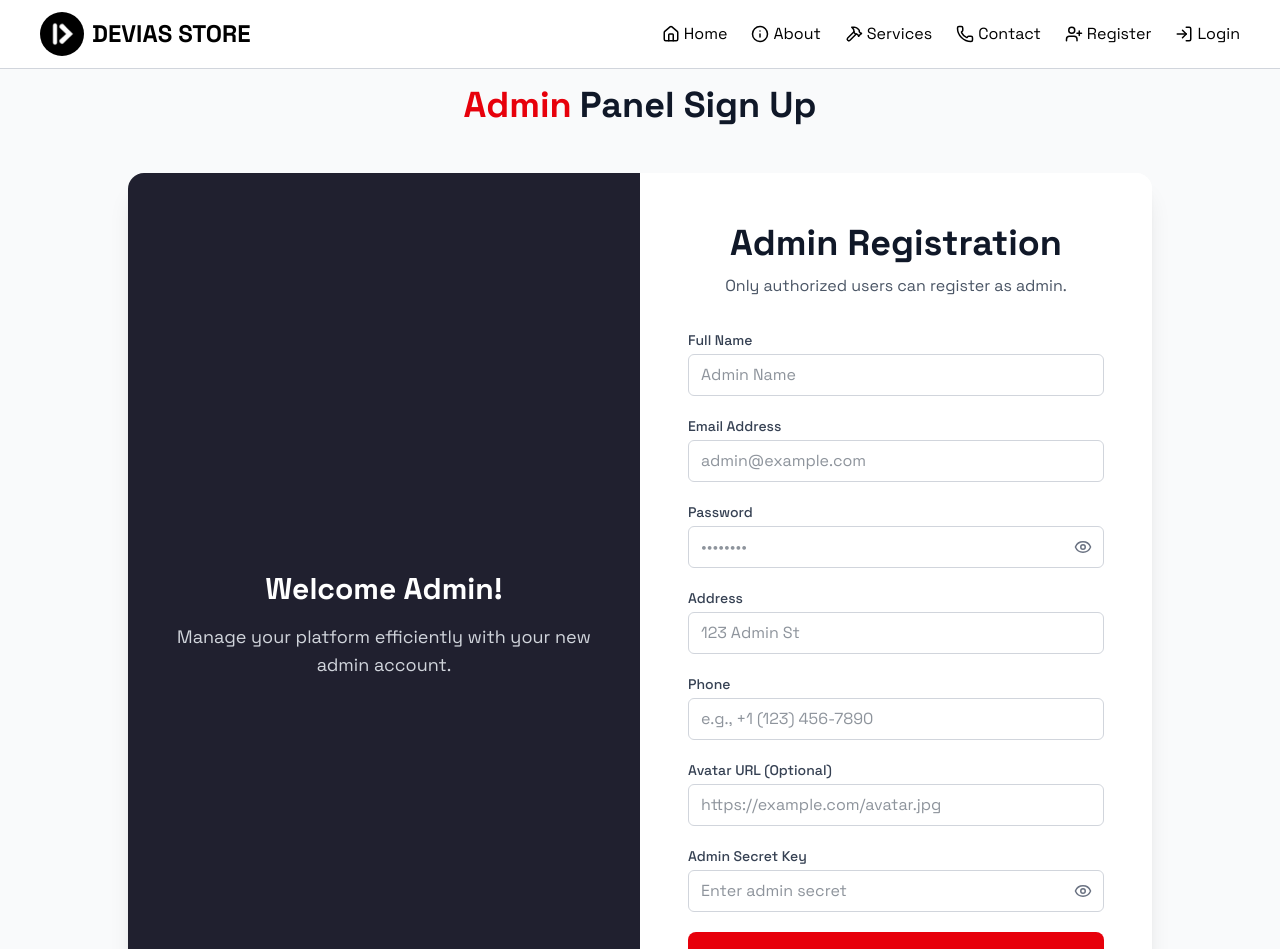
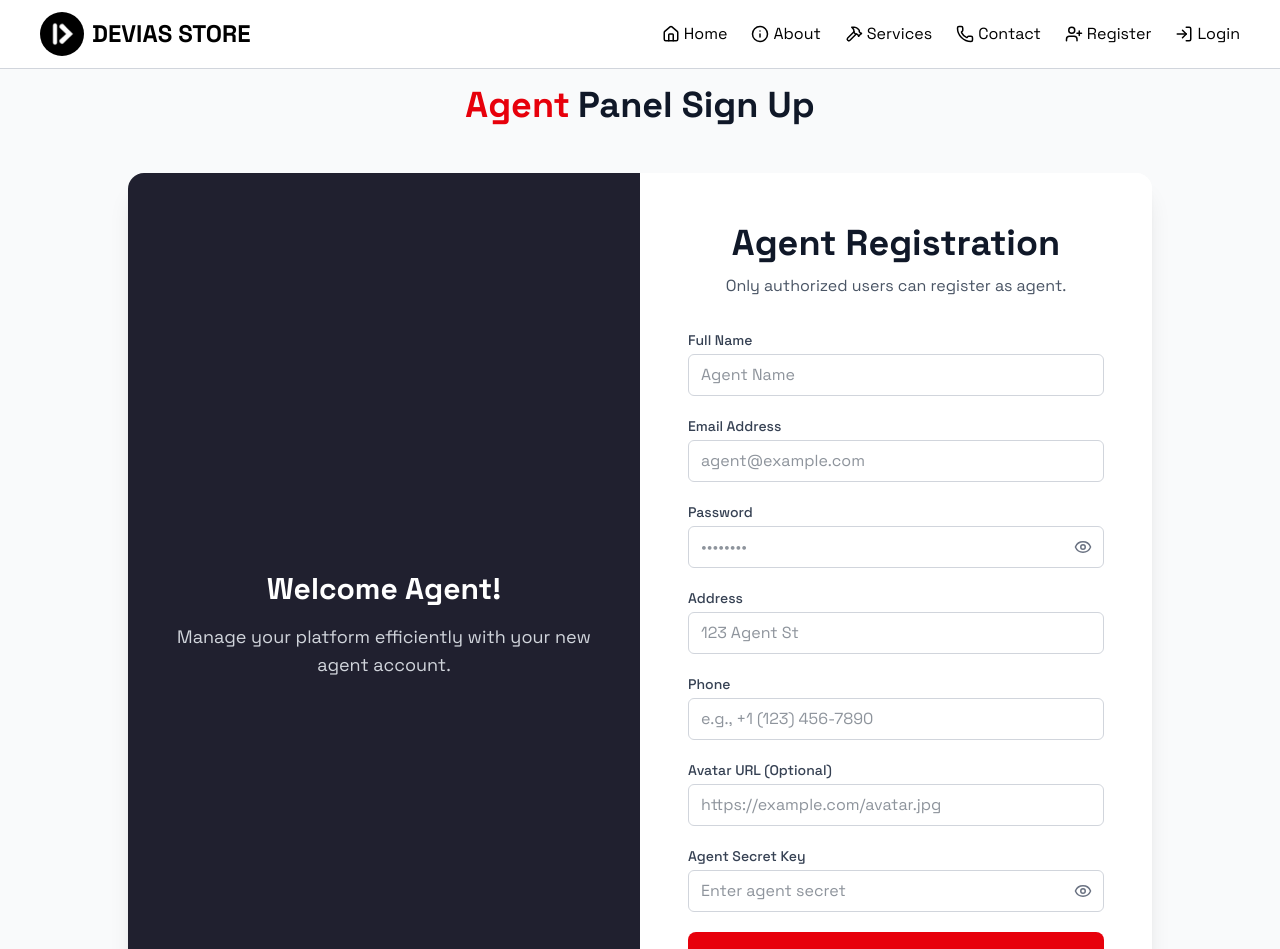
Before and after one commit to elishabhatti/e-commerce-with-mern, a React (Vite) app in the folder client/: page /agent-register in a window 1280 px wide. Shown: the top 949 px of the page. Built offline with nearby package versions, Linux system fonts and the light colour scheme; no server answers.

Commit message:
converted whole admin page to agent

```diff
--- a/client/src/agent/AgentRegister.jsx
+++ b/client/src/agent/AgentRegister.jsx
@@ -16,7 +16,7 @@ const AgentRegister = () => {
     avatar: "",
     address: "",
     phone: "",
-    adminSecret: "",
+    agentSecret: "",
   });
 
   const navigate = useNavigate();
@@ -81,7 +81,7 @@ const AgentRegister = () => {
 
     try {
       const response = await axios.post(
-        "http://localhost:3000/api/admin/register-admin",
+        "http://localhost:3000/api/agent/register-agent",
         formData,
         {
           withCredentials: true,
@@ -95,12 +95,12 @@ const AgentRegister = () => {
         avatar: "",
         address: "",
         phone: "",
-        adminSecret: "",
+        agentSecret: "",
       });
       console.log(response);
       storeTokenIns(response.data.token);
       toast.success("Registration Successful!");
-      navigate("/admin-dashboard");
+      navigate("/agent-dashboard");
     } catch (error) {
       console.error(error);
       const errorMessage =
@@ -121,7 +121,7 @@ const AgentRegister = () => {
         animate="visible"
       >
         <Link to="/" className="flex items-center space-x-2">
-          <span className="text-4xl font-bold text-red-600">Admin</span>
+          <span className="text-4xl font-bold text-red-600">Agent</span>
           <span className="text-4xl font-bold text-gray-900">
             Panel Sign Up
           </span>
@@ -139,13 +139,13 @@ const AgentRegister = () => {
             className="text-4xl font-extrabold mb-2 text-center text-gray-900 leading-tight"
             variants={itemVariants}
           >
-            Admin Registration
+            Agent Registration
           </motion.h2>
           <motion.p
             className="text-center text-gray-600 mb-8 text-md"
             variants={itemVariants}
           >
-            Only authorized users can register as admin.
+            Only authorized users can register as agent.
           </motion.p>
 
           <motion.form
@@ -159,7 +159,7 @@ const AgentRegister = () => {
                 name="name"
                 value={formData.name}
                 onChange={handleChange}
-                placeholder="Admin Name"
+                placeholder="Agent Name"
                 required
                 error={errors.name}
               />
@@ -172,7 +172,7 @@ const AgentRegister = () => {
                 type="email"
                 value={formData.email}
                 onChange={handleChange}
-                placeholder="admin@example.com"
+                placeholder="agent@example.com"
                 required
                 error={errors.email}
               />
@@ -197,7 +197,7 @@ const AgentRegister = () => {
                 name="address"
                 value={formData.address}
                 onChange={handleChange}
-                placeholder="123 Admin St"
+                placeholder="123 Agent St"
                 required
                 error={errors.address}
               />
@@ -229,14 +229,14 @@ const AgentRegister = () => {
 
             <motion.div variants={itemVariants}>
               <Input
-                label="Admin Secret Key"
-                name="adminSecret"
+                label="Agent Secret Key"
+                name="agentSecret"
                 type="password"
-                value={formData.adminSecret}
+                value={formData.agentSecret}
                 onChange={handleChange}
-                placeholder="Enter admin secret"
+                placeholder="Enter agent secret"
                 required
-                error={errors.adminSecret}
+                error={errors.agentSecret}
               />
             </motion.div>
 
@@ -248,7 +248,7 @@ const AgentRegister = () => {
               whileTap={{ scale: 0.99 }}
               variants={itemVariants}
             >
-              {loading ? "Registering..." : "Register as Admin"}
+              {loading ? "Registering..." : "Register as Agent"}
             </motion.button>
           </motion.form>
 
@@ -256,9 +256,9 @@ const AgentRegister = () => {
             className="text-center text-sm text-gray-500 mt-6"
             variants={itemVariants}
           >
-            Already an admin?{" "}
+            Already an agent?{" "}
             <Link
-              to="/admin/login"
+              to="/agent/login"
               className="font-semibold text-red-600 hover:text-red-700 transition-colors"
             >
               Login here
@@ -271,9 +271,9 @@ const AgentRegister = () => {
           variants={imageSideVariants}
         >
           <div className="text-white text-center">
-            <h3 className="text-3xl font-bold mb-4">Welcome Admin!</h3>
+            <h3 className="text-3xl font-bold mb-4">Welcome Agent!</h3>
             <p className="text-gray-300 text-lg">
-              Manage your platform efficiently with your new admin account.
+              Manage your platform efficiently with your new agent account.
             </p>
           </div>
         </motion.div>
```
